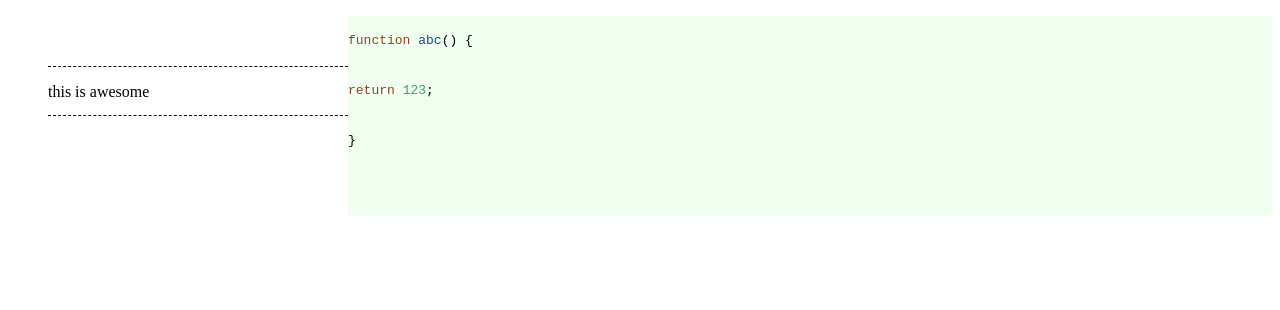
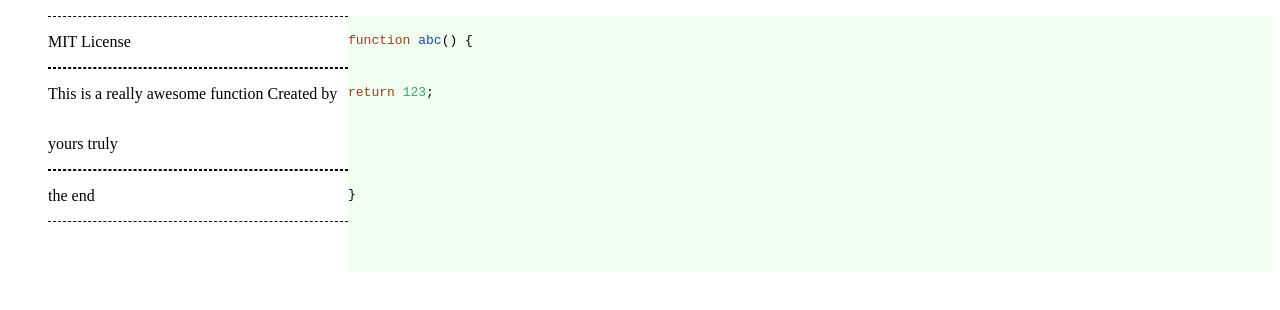
Before and after one commit to newyork-anthonyng/docco-clone, a website: page index.html in a window 1280 px wide. Drawn offline with Linux system fonts and the light colour scheme.

Commit message:
gh-page updates

```diff
--- a/docco.css
+++ b/docco.css
@@ -12,7 +12,7 @@ li {
 
 .annotation,
 .content {
-  height: 50px;
+  min-height: 50px;
   line-height: 50px;
 }
 
--- a/index.html
+++ b/index.html
@@ -10,8 +10,8 @@
 
 
       <li>
-        <div class="annotation">
-
+        <div class="annotation active">
+          MIT License
         </div>
 
         <div class="content"><pre><span class="hljs-function"><span class="hljs-keyword">function</span> <span class="hljs-title">abc</span>(<span class="hljs-params"></span>) </span>{</pre></div>
@@ -20,7 +20,10 @@
 
       <li>
         <div class="annotation active">
-          this is awesome
+
+This is a really awesome function
+Created by yours truly
+
         </div>
 
         <div class="content"><pre><span class="hljs-keyword">return</span> <span class="hljs-number">123</span>;</pre></div>
@@ -28,8 +31,8 @@
 
 
       <li>
-        <div class="annotation">
-
+        <div class="annotation active">
+          the end
         </div>
 
         <div class="content"><pre>}</pre></div>
```
